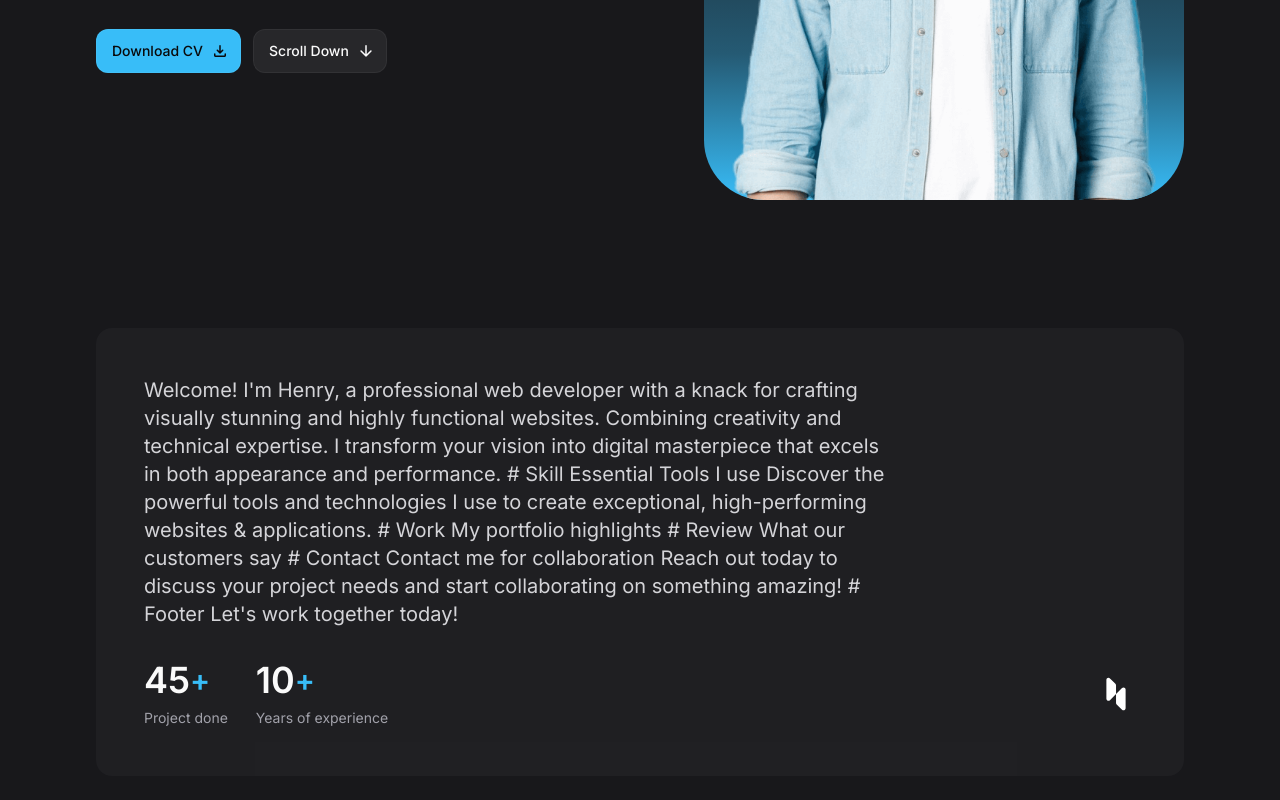
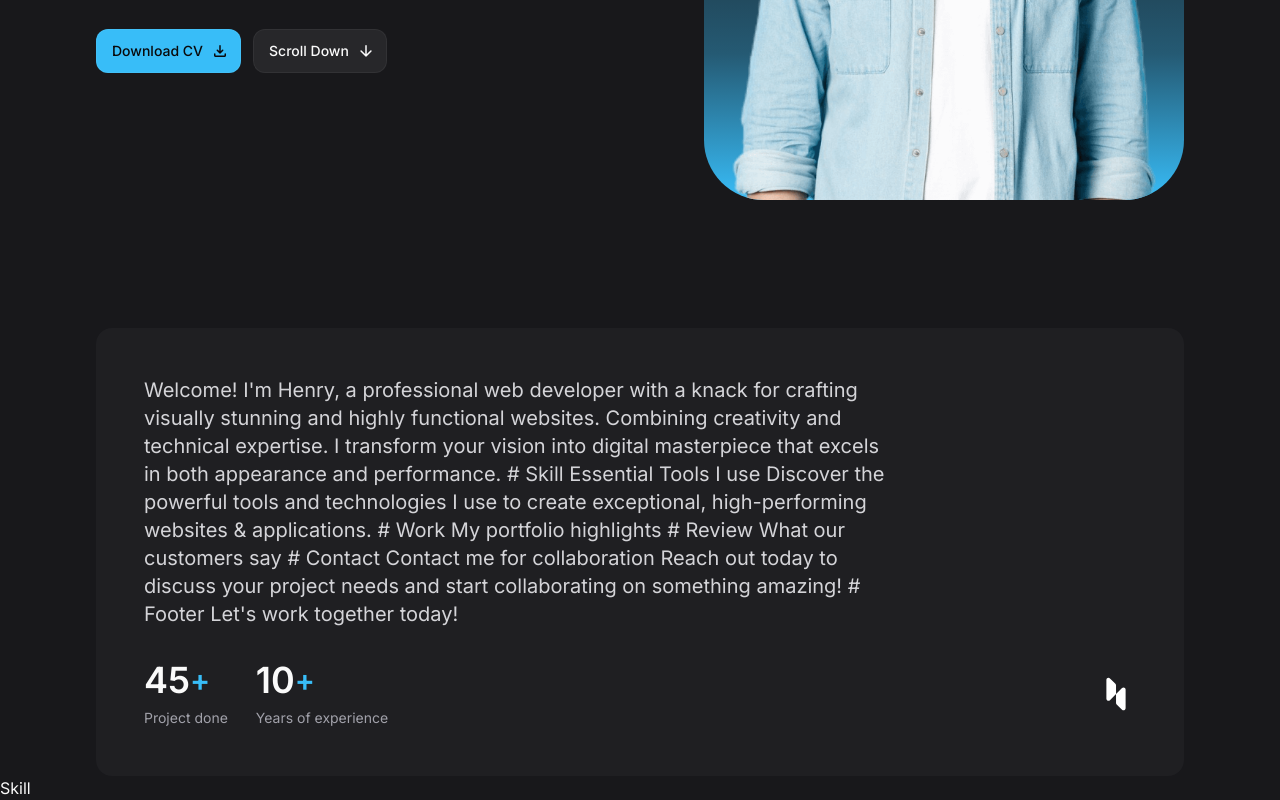
Before and after one commit to hayyantahirr/hayyantahirr, a React (Vite) app: page / in a window 1280 px wide. Shown: the part 529-1329 px from the top of the page. Before the commit the page ends 1305 px from the top, so only its background shows below. Built offline with nearby package versions, Linux system fonts and the light colour scheme.

Commit message:
Skill Added to project

```diff
--- /dev/null
+++ b/src/components/Skill.jsx
@@ -0,0 +1,9 @@
+import React from 'react'
+
+function Skill() {
+  return (
+    <div>Skill</div>
+  )
+}
+
+export default Skill
--- a/src/screens/Home.jsx
+++ b/src/screens/Home.jsx
@@ -3,6 +3,7 @@ import React from "react";
 import Header from "../components/Header";
 import Hero from "../components/Hero";
 import About from "../components/About";
+import Skill from "../components/Skill";
 
 const Home = () => {
   return (
@@ -11,6 +12,7 @@ const Home = () => {
       <main>
         <Hero />
         <About/>
+        <Skill/>
       </main>
     </>
   );
```
